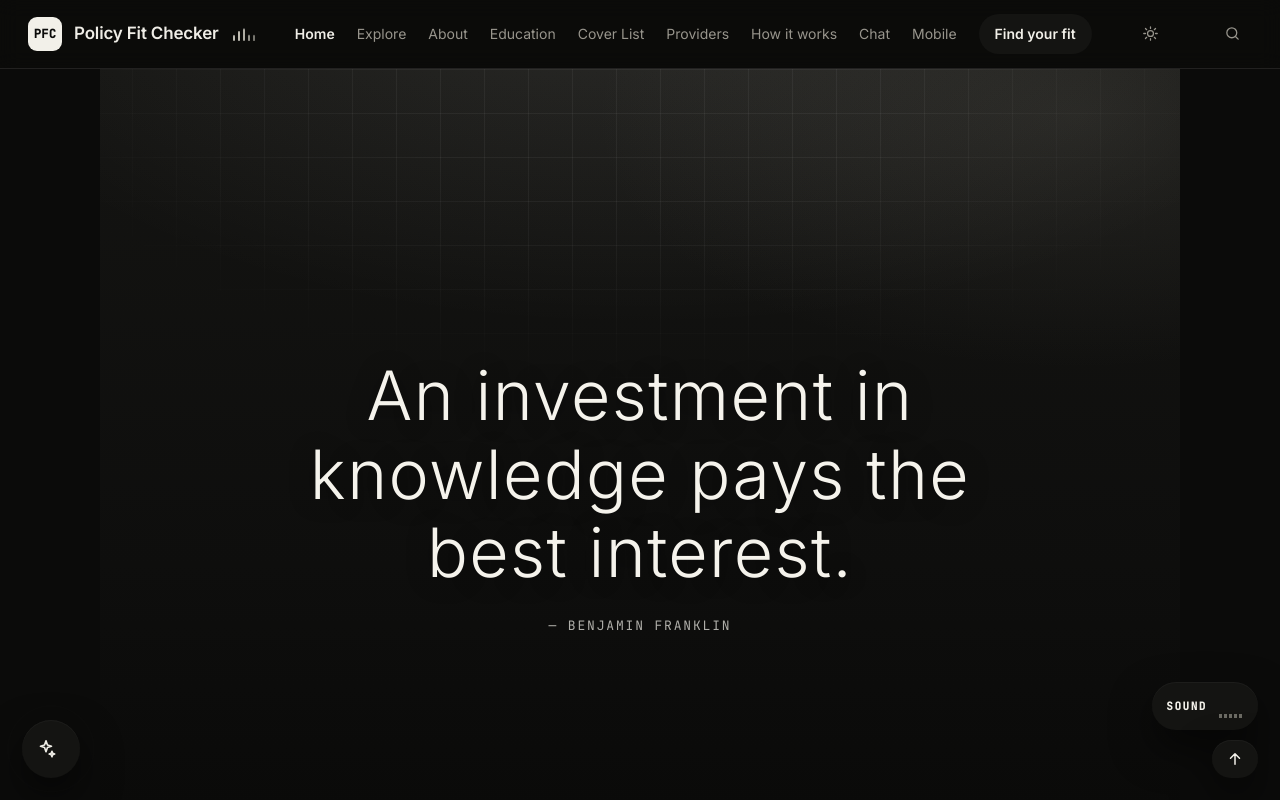
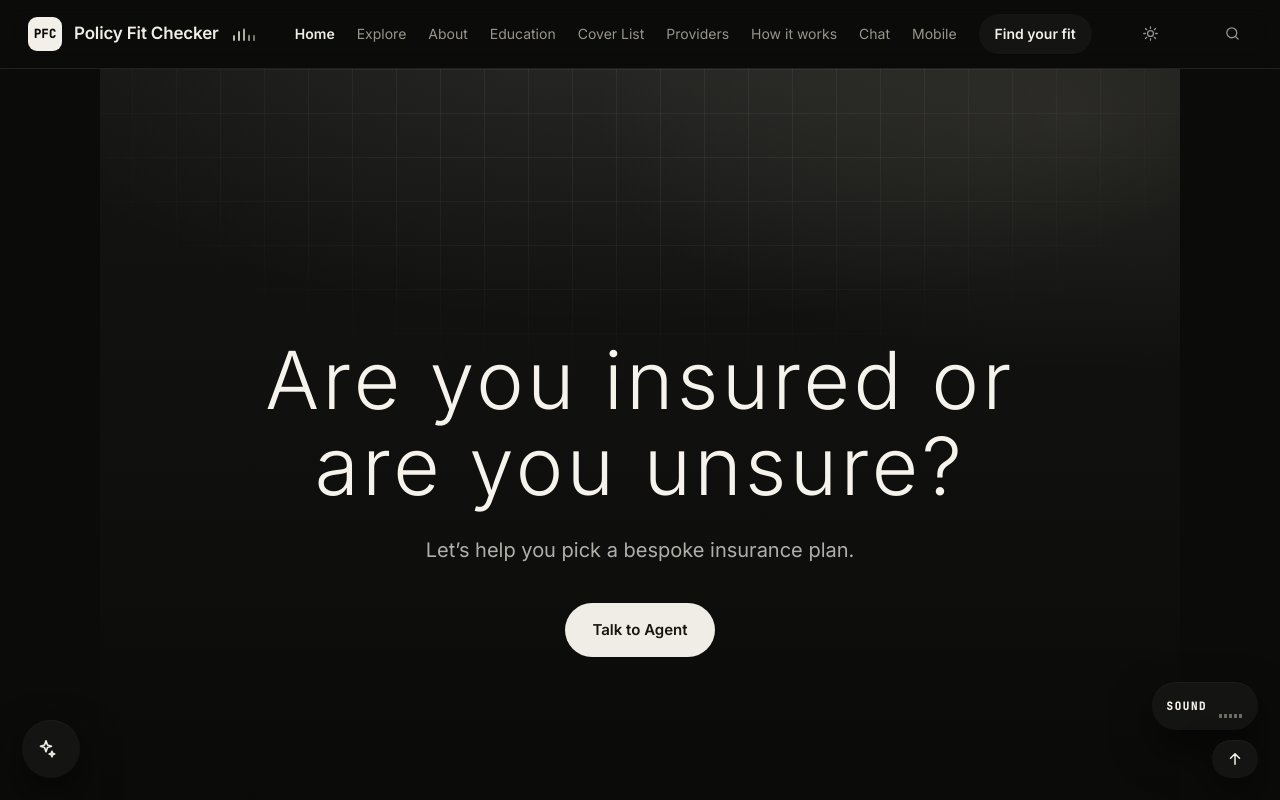
Before and after one commit to Mimi-obodo/policy-fit-checker, a plain HTML site: page index.html in a window 1280 px wide. Shown: the top 800 px of the page. Drawn offline with Linux system fonts and the light colour scheme.

Commit message:
New hero: Are you insured or unsure, with Talk to Agent CTA

```diff
--- a/index.html
+++ b/index.html
@@ -3,8 +3,8 @@
 <head>
 <meta charset="UTF-8">
 <meta name="viewport" content="width=device-width, initial-scale=1.0">
-<title>Policy Fit Checker</title>
-<meta name="description" content="An investment in knowledge pays the best interest. — Benjamin Franklin">
+<title>Policy Fit Checker: insured or unsure?</title>
+<meta name="description" content="Are you insured or are you unsure? Let's help you pick a bespoke insurance plan.">
 <meta name="theme-color" content="#0B0B0A">
 <link rel="preconnect" href="https://fonts.googleapis.com">
 <link rel="preconnect" href="https://fonts.gstatic.com" crossorigin>
@@ -15,14 +15,16 @@
 
 <main>
 
-  <!-- ================= HERO: quote only ================= -->
-  <section class="hero quote-hero" aria-labelledby="quote-text">
+  <!-- ================= HERO: are you insured? ================= -->
+  <section class="hero quote-hero" aria-labelledby="hero-title">
     <div class="hero-bg" aria-hidden="true"></div>
 
-    <blockquote class="quote">
-      <p class="quote-text" id="quote-text">An investment in knowledge pays the best interest.</p>
-      <cite class="quote-attribution">&mdash; Benjamin Franklin</cite>
-    </blockquote>
+    <h1 class="hero-title" id="hero-title">Are you insured or are you unsure?</h1>
+    <p class="hero-lede hero-sub">Let&rsquo;s help you pick a bespoke insurance plan.</p>
+
+    <div class="hero-actions">
+      <a class="btn btn-primary" href="chat.html">Talk to Agent</a>
+    </div>
   </section>
 
   <!-- ================= WHAT THE AGENTS DO ================= -->
--- a/styles.css
+++ b/styles.css
@@ -570,20 +570,10 @@ button.node:focus-visible { outline: 2px solid var(--accent); outline-offset: 3p
 .hero .btn-ghost { color: #F5F3EC; border-color: rgba(239, 237, 230, 0.5); }
 .hero .btn-ghost:hover { background: rgba(239, 237, 230, 0.12); }
 
-/* Quote landing page (index) */
+/* Landing hero (index) */
 .quote-hero { align-items: center; }
-.quote { margin: 0; }
-.quote-text {
-  font-family: var(--font-display); font-weight: 300;
-  font-size: clamp(38px, 5.6vw, 68px); line-height: 1.15;
-  letter-spacing: 0.02em; color: #F5F3EC; margin: 0 auto; max-width: 18ch;
-  text-shadow: 0 2px 24px rgba(0, 0, 0, 0.45);
-}
-.quote-attribution {
-  display: block; margin-top: 24px; font-style: normal;
-  font-family: var(--font-mono); font-size: 13px; letter-spacing: 0.14em;
-  text-transform: uppercase; color: rgba(239, 237, 230, 0.72);
-}
+.hero-sub { font-size: 20px; }
+.quote-hero .hero-actions { margin-top: 36px; }
 
 /* Scroll-to-discover */
 .scroll-to-cta {
```
